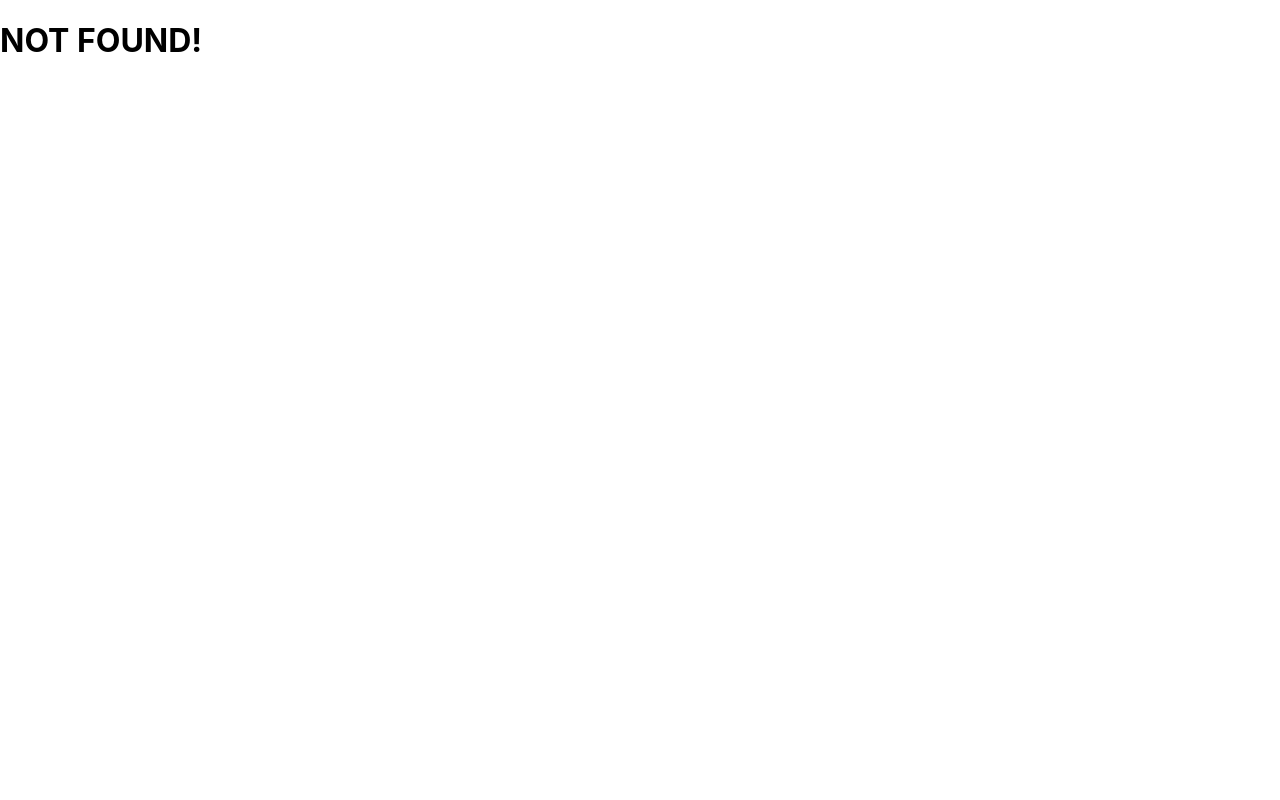
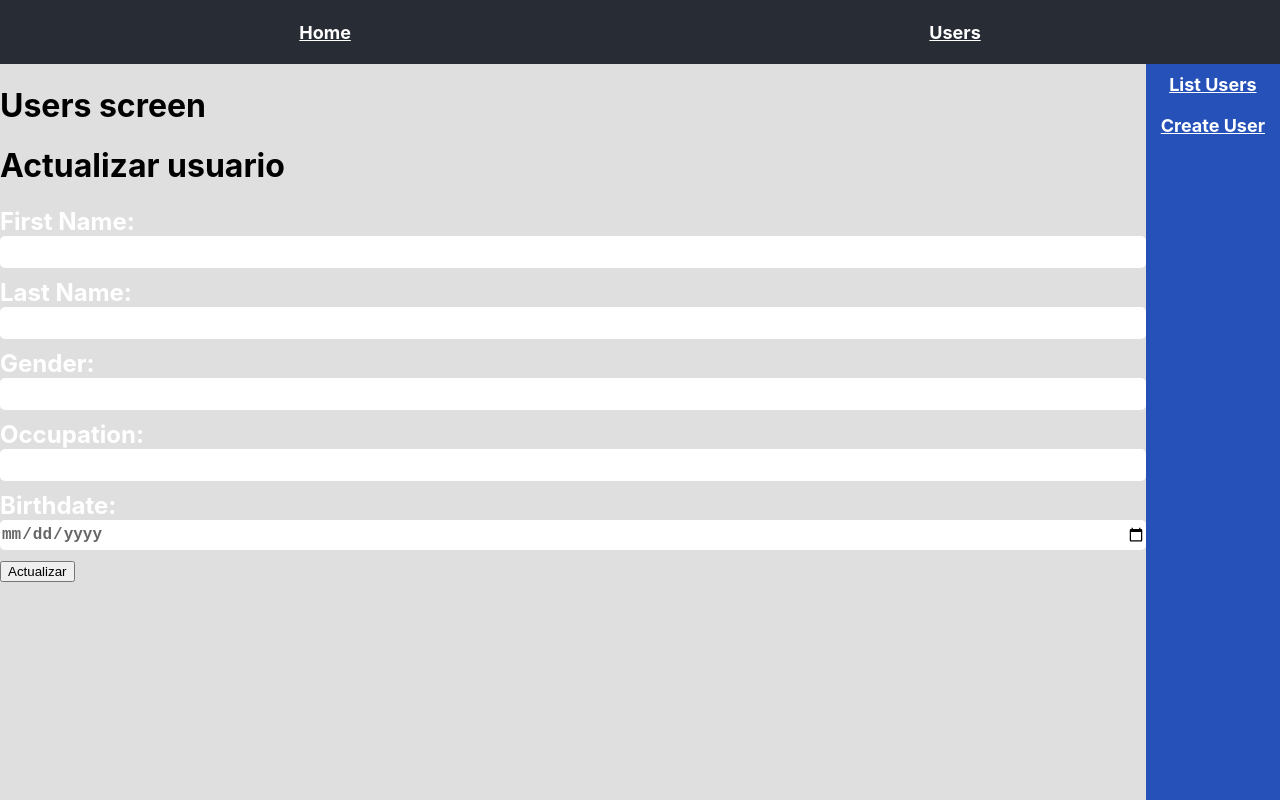
Before and after one commit to S3len3Ch4vz/Modulo3_ReactJS, a React (Create React App) app: page /users/1/update in a window 1280 px wide. Built offline with nearby package versions, Linux system fonts and the light colour scheme; no server answers.

Commit message:
Inicio sesion11, implementación de update e intento de delete

```diff
--- a/src/App.css
+++ b/src/App.css
@@ -100,3 +100,9 @@
 .side-nav a {
 	padding: 10px 5px;
 }
+
+.icon {
+	width: 40px;
+	height: 40px;
+	cursor: pointer;
+}
--- /dev/null
+++ b/src/Icons/Test.js
@@ -0,0 +1,21 @@
+import React from "react";
+
+function Test() {
+	return (
+		<div>
+			<svg
+				xmlns="http://www.w3.org/2000/svg"
+				className="icon"
+				viewBox="0 0 20 20"
+				fill="currentColor"
+			>
+				<path
+					fillRule="evenodd"
+					d="M3 4a1 1 0 011-1h4a1 1 0 010 2H6.414l2.293 2.293a1 1 0 01-1.414 1.414L5 6.414V8a1 1 0 01-2 0V4zm9 1a1 1 0 110-2h4a1 1 0 011 1v4a1 1 0 11-2 0V6.414l-2.293 2.293a1 1 0 11-1.414-1.414L13.586 5H12zm-9 7a1 1 0 112 0v1.586l2.293-2.293a1 1 0 011.414 1.414L6.414 15H8a1 1 0 110 2H4a1 1 0 01-1-1v-4zm13-1a1 1 0 011 1v4a1 1 0 01-1 1h-4a1 1 0 110-2h1.586l-2.293-2.293a1 1 0 011.414-1.414L15 13.586V12a1 1 0 011-1z"
+					clipRule="evenodd"
+				/>
+			</svg>
+		</div>
+	);
+}
+export default Test;
--- a/src/components/Li/index.js
+++ b/src/components/Li/index.js
@@ -1,16 +1,19 @@
 import React from 'react'
 
 //Importación de HOOK
-import {useNavigate} from 'react-router-dom'
-function Li({id, firstName, lastName}) {
+//import {useNavigate} from 'react-router-dom'
+function Li({text , buttonText, buttonText2, callback}) {
 
-    const navigate = useNavigate();
+ ///   const navigate = useNavigate();
 
     return (
-        <li onClick={(e) => navigate(`/users/${id}`)}>
-			{firstName}
-			{lastName}
-		</li>
+
+        <div>
+            {text}
+
+			<button onClick={callback}>{buttonText} </button>
+            <button onClick={callback}>{buttonText2} </button>
+        </div>
     )
 }
 
--- a/src/index.js
+++ b/src/index.js
@@ -10,20 +10,25 @@ import Users from "./pages/Users";
 import Home from "./pages/Home";
 import UsersNew from "./pages/UsersNew";
 import UsersList from "./pages/UsersList";
+import UsersUpdate from "./pages/UsersUpdate";
 import UsersDetail from "./pages/UsersDetail";
+import UsersDetailContainer from "./pages/UsersDetailContainer";
 
 ReactDOM.render(
   <React.StrictMode>
     <BrowserRouter>
 
     <Routes>
-				<Route path="*" element={<h1>NOT FOUND!</h1>} />
+	     <Route path="*" element={<h1>NOT FOUND!</h1>} />
 				<Route path="/" element={<App />}>
 					<Route index element={<Home />} />
 					<Route path="users" element={<Users />}>
 						<Route index element={<UsersList />} />
 						<Route path="new" element={<UsersNew />} />
-						<Route path=":userID" element={<UsersDetail />} />
+						<Route path=":userID" element={<UsersDetailContainer />}>
+							<Route index element={<UsersDetail />} />
+							<Route path="update" element={<UsersUpdate />} />
+						</Route>
 					</Route>
 				</Route>
 			</Routes>
--- a/src/pages/UsersDetail/index.js
+++ b/src/pages/UsersDetail/index.js
@@ -3,12 +3,15 @@ import { useState, useEffect } from 'react';
 
 //importar Hook
 
-import {useParams} from "react-router-dom";
+import {useNavigate, useParams, Outlet} from "react-router-dom";
 import {getUser} from "../../services/users";
 
+//Icons
+import Test from "../../Icons/Test";
 function UsersDetail() {
     const [user, SetUser] = useState({});
     const params = useParams();
+    const navigate = useNavigate();
 
     useEffect(() => {
         const get = async () => {
@@ -22,8 +25,13 @@ function UsersDetail() {
 
     return (
         <div>
-            Hola soy el detalle del usuario: {user?.firstName} {user?.lastName}
-        </div>
+			Hola soy el detalle del usuario: {user?.firstName} {user?.lastName}
+			<button onClick={() => navigate(`update`)}>
+				<Test />
+			</button>
+			<br />
+			<Outlet />
+		</div>
     )
 }
 export default UsersDetail;
--- /dev/null
+++ b/src/pages/UsersDetailContainer/index.js
@@ -0,0 +1,16 @@
+import React from "react";
+
+import { Outlet } from "react-router-dom";
+
+ function Users() {
+	return (
+		<>
+			<div className="content">
+				<Outlet />
+			</div>
+			<div className="aside"></div>
+		</>
+	);
+}
+
+export default Users;
--- a/src/pages/UsersList/index.js
+++ b/src/pages/UsersList/index.js
@@ -2,41 +2,70 @@ import React from "react";
 import { useState ,useEffect} from "react/cjs/react.development";
 
 //Services
-import {getUsers} from "../../services/users";
+import {getUsers, deleteUser, getUser} from "../../services/users";
+
 //Components
-import Li from "../../components/Li"
+import Li from "../../components/Li";
+
+//Hook
+import {useNavigate} from "react-router-dom";
+import { useParams } from "react-router-dom";
+
 function UsersList() {
+	const [firstName, setFirstName] = useState("");
+	const [lastName, setLastName] = useState("");
+	const [gender, setGender] = useState("");
+	const [occupation, setOccupation] = useState("");
+	const [birthday, setBirthday] = useState("");
 	const [users, setUsers] = useState([]);
 
-	useEffect(()=> {
+	const params = useParams();
+
+	const navigate = useNavigate();
+	useEffect(() => {
 		const get = async () => {
-     const response = await getUsers()
-	 const parsedResponse = Object.keys(response).map(key => {
-		 const {firstName, lastName} = response(key)
+			const response = await getUsers();
+			const parsedResponse = Object.keys(response).map((key) => {
+				const { firstName, lastName } = response[key];
 				return {
-			 id:key,
+					id: key,
 					firstName,
 					lastName,
 				};
 			});
-
-	 setUsers(parsedResponse)
-
+			setUsers(parsedResponse);
 		};
 
     get();
 
 	}, []);
 
+	useEffect(() => {
+		const getId = async () => {
+			const { firstName, lastName, gender, occupation, birthday } =
+				await getUser(params.userID);
+			// console.log(response);
+			setFirstName(firstName);
+			setLastName(lastName);
+			setGender(gender);
+			setOccupation(occupation);
+			setBirthday(birthday);
+		};
+		getId();
+	}, [params.userID]);
+
 	return (
 	<div>
 		<ul>
-		{
-		users.map(({id, firstName ,lastName }) => (
-		<Li key={id} id={id} firstName={firstName} lastName={lastName} />
-
-		))
-		}
+				{users.map(({ id, firstName, lastName }) => (
+					<Li
+						key={id}
+						text={`${firstName} ${lastName}`}
+						buttonText="Detalle"
+						buttonText2="Eliminar"
+						callback={() => navigate(`${id}`)}
+					/>
+				))}
 			</ul>
 	</div>
 	);
--- /dev/null
+++ b/src/pages/UsersUpdate/index.js
@@ -0,0 +1,84 @@
+import React, { useState, useEffect } from "react";
+
+// Input
+import Input from "../../components/Input";
+
+// Services
+import { getUser, updateUser } from "../../services/users";
+
+// RR
+import { useParams } from "react-router-dom";
+
+function UsersUpdate() {
+	const [firstName, setFirstName] = useState("");
+	const [lastName, setLastName] = useState("");
+	const [gender, setGender] = useState("");
+	const [occupation, setOccupation] = useState("");
+	const [birthday, setBirthday] = useState("");
+
+	const params = useParams();
+
+	useEffect(() => {
+		const get = async () => {
+			const { firstName, lastName, gender, occupation, birthday } =
+				await getUser(params.userID);
+			// console.log(response);
+			setFirstName(firstName);
+			setLastName(lastName);
+			setGender(gender);
+			setOccupation(occupation);
+			setBirthday(birthday);
+		};
+		get();
+	}, [params.userID]);
+
+	const handleSubmit = async (event) => {
+		event.preventDefault();
+		const data = {
+			firstName,
+			lastName,
+			gender,
+			occupation,
+			birthday,
+		};
+		await updateUser(params.userID, data);
+		console.log("Aloha");
+	};
+
+	return (
+		<div className="">
+			<h1>Actualizar usuario </h1>
+			<form onSubmit={handleSubmit}>
+				<Input
+					id="firstName"
+					label="First Name"
+					value={firstName}
+					setValue={setFirstName}
+				/>
+				<Input
+					id="lastName"
+					label="Last Name"
+					value={lastName}
+					setValue={setLastName}
+				/>
+				<Input id="gender" label="Gender" value={gender} setValue={setGender} />
+				<Input
+					id="occupation"
+					label="Occupation"
+					value={occupation}
+					setValue={setOccupation}
+				/>
+				<Input
+					id="birthdate"
+					type="date"
+					label="Birthdate"
+					value={birthday}
+					setValue={setBirthday}
+				/>
+				<button type="submit">Actualizar</button>
+			</form>
+		</div>
+	);
+}
+
+export default UsersUpdate;
--- a/src/services/users.js
+++ b/src/services/users.js
@@ -23,5 +23,27 @@ const getUser = async (id) => {
 	return await response.json();
 };
 
+const updateUser = async (id, data) => {
+	const response = await fetch(`${Base_URL}users/${id}.json`, {
+		method: "PATCH",
+		headers: {
+			"Content-Type": "application/json",
+		},
+		body: JSON.stringify(data),
+		// body: data,
+	});
+	return await response.json();
+};
 
-export {PostUser, getUsers, getUser};
+const deleteUser = async (id) => {
+	const response = await fetch (`${Base_URL}users/${id}.json`, {
+		method: "DELETE",
+		headers: {
+			"Content-Type": "application/json",
+		},
+
+	});
+	return await response;
+}
+
+export {PostUser, getUsers, getUser, updateUser, deleteUser};
```
Lines whose indentation alone changed are shown as unchanged.
